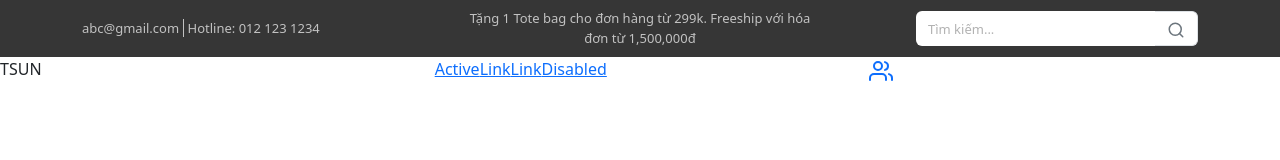
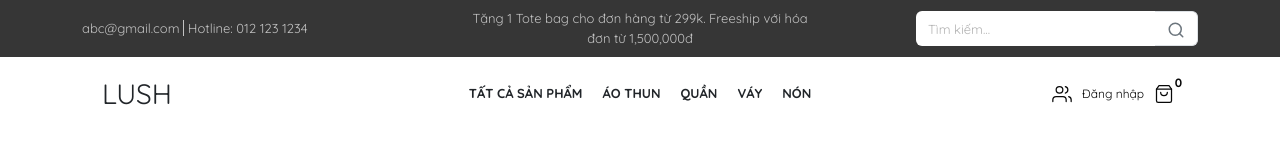
Before and after one commit to mhnhai/CT188, a plain HTML site: page home.html in a window 1280 px wide. Drawn offline with nearby package versions, Linux system fonts and the light colour scheme.

Commit message:
TraMy: Update navigation bar

```diff
--- a/home.html
+++ b/home.html
@@ -38,36 +38,32 @@
     </div>
     <!-- end of header -->
     <!-- navigation bar -->
-    <div>
-        <div class="row">
-            <div class="col">
-                <span>TSUN</span>
-            </div>
-            <div class="col">
-                <ul class="nav nav-pills">
-                    <li>
-                        <a href="#">Active</a>
-                    </li>
-                    <li>
-                        <a href="#">Link</a>
-                    </li>
-                    <li>
-                        <a href="#">Link</a>
-                    </li>
-                    <li>
-                        <a href="#">Disabled</a>
-                    </li>
-                </ul>
-            </div>
-            <div class="col">
-                <div class="row">
-                    <div class="col">
-                        <a href="#">
+    <div class="container-fluid">
+        <div class="container py-3">
+            <div class="row align-items-center">
+                <div class="col-3">
+                    <span class="logo">LUSH</span>
+                </div>
+                <div class="col-6">
+                    <div class="navigation-menu">
+                        <span>Tất cả sản phẩm</span>
+                        <span>Áo thun</span>
+                        <span>Quần</span>
+                        <span>Váy</span>
+                        <span>Nón</span>
+                    </div>
+                </div>
+                <div class="col-3">
+                    <div class="d-flex justify-content-end me-4">
+                        <a href="#" class="btn-login">
                             <i data-feather="users"></i>
-
+                            <span>Đăng nhập</span>
                         </a>
+                        <div class="cart-container">
+                            <i data-feather="shopping-bag"></i>
+                            <span class="count">0</span>
+                        </div>
                     </div>
-                    <div class="col"></div>
                 </div>
             </div>
         </div>
--- a/style.css
+++ b/style.css
@@ -1,12 +1,16 @@
-.vertical-separation-symbol
-{
+@import url('https://fonts.googleapis.com/css2?family=Quicksand:wght@300..700&display=swap');
+
+body {
+    font-family: 'Quicksand', 'san-serif';
+}
+
+.vertical-separation-symbol {
     width: 1px;
     border-left: 1px solid #c2c2c2;
     margin-right: 4px;
 }
 
-.btn-search
-{
+.btn-search {
     border-color: #dee2e6;
     border-left: none;
     padding-top: 0;
@@ -14,61 +18,112 @@
     background: #ffffff;
 }
 
-.btn-search > svg
-{
+.btn-search>svg {
     width: 18px;
     height: 18px;
 }
 
-.btn-search:hover, .btn-search:active
-{
+.btn-search:hover,
+.btn-search:active {
     background-color: #ffffff !important;
     border-color: #dee2e6 !important;
     color: rgb(108, 117, 125) !important;
 }
 
-.search-group
-{
+.search-group {
     width: 282px;
 }
 
-.input-search
-{
+.input-search {
     font-size: 13px;
     color: #363636;
     border-right: none;
     border: none;
 }
 
-.input-search:focus
-{
+.input-search:focus {
     box-shadow: none;
     border: none;
 }
 
-.input-search::placeholder
-{
+.input-search::placeholder {
     color: #b2b2b2;
 }
 
-.input-search, .btn-search
-{
+.input-search,
+.btn-search {
     height: 35px;
 }
 
-.header-container-fluid
-{
+.header-container-fluid {
     background: #363636;
 }
 
-.header
-{
+.header {
     font-size: 13px;
     color: #c2c2c2;
     padding: 9px 0;
 }
 
-.header-contact
-{
+.header-contact {
     color: #c2c2c2;
 }
+
+.navigation-menu {
+    display: flex;
+    gap: 20px;
+    justify-content: center;
+}
+
+.navigation-menu>span {
+    text-transform: uppercase;
+    font-size: 13px;
+    font-weight: bold;
+}
+
+.logo {
+    display: block;
+    width: 100%;
+    font-size: 28px;
+    margin-left: 20px;
+}
+
+.btn-login {
+    text-decoration: none;
+    color: #080808;
+    font-size: 12px;
+    display: flex;
+    gap: 10px;
+    height: 100%;
+    align-items: center;
+
+    >svg {
+        /*.btn-login > svg*/
+        width: 20px;
+        height: 20px;
+        stroke-width: 1.5px;
+    }
+}
+
+.cart-container {
+    margin-left: 10px;
+    color: #080808;
+    height: 100%;
+    display: flex;
+    align-items: center;
+    position: relative;
+
+    >svg {
+        width: 20px;
+        height: 20px;
+        stroke-width: 1.5px;
+    }
+
+    .count {
+        font-size: 12px;
+        font-weight: bold;
+        position: absolute;
+        right: -8px;
+        top: -10px;
+    }
+}
```
